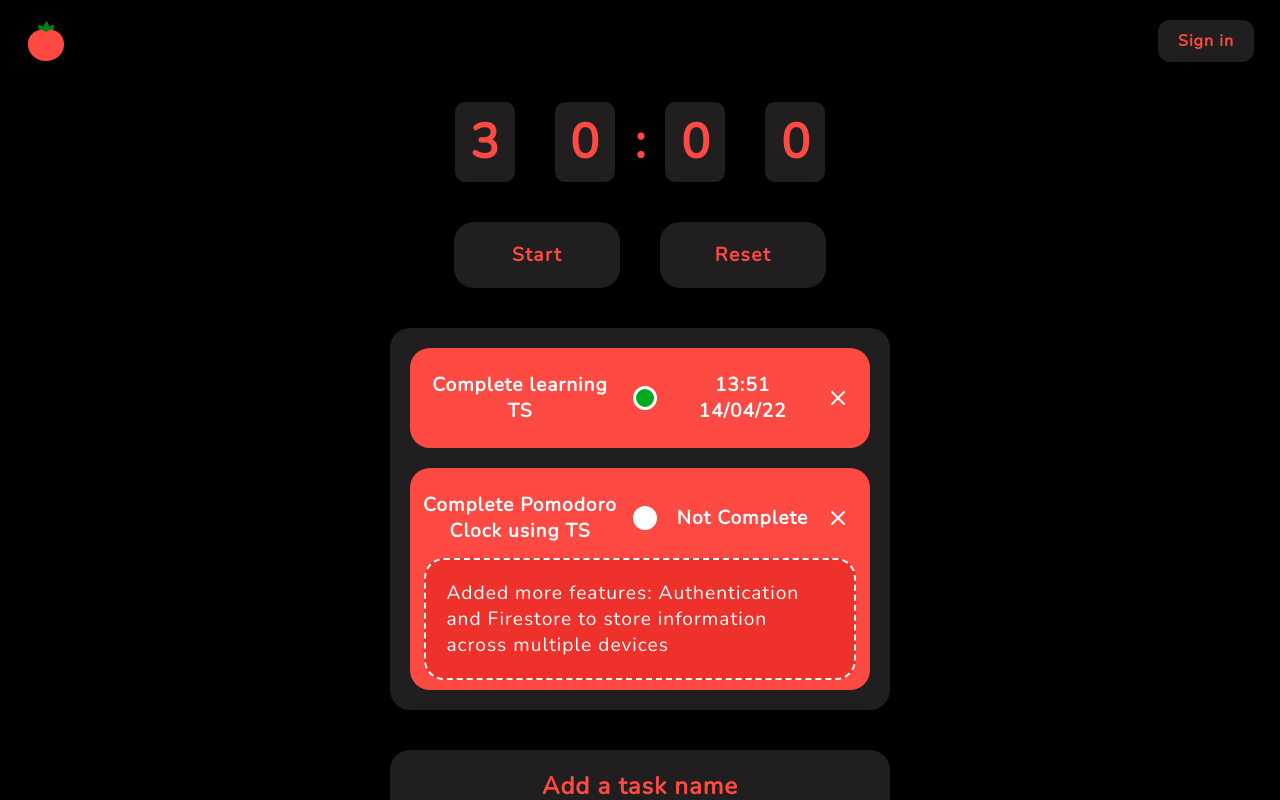
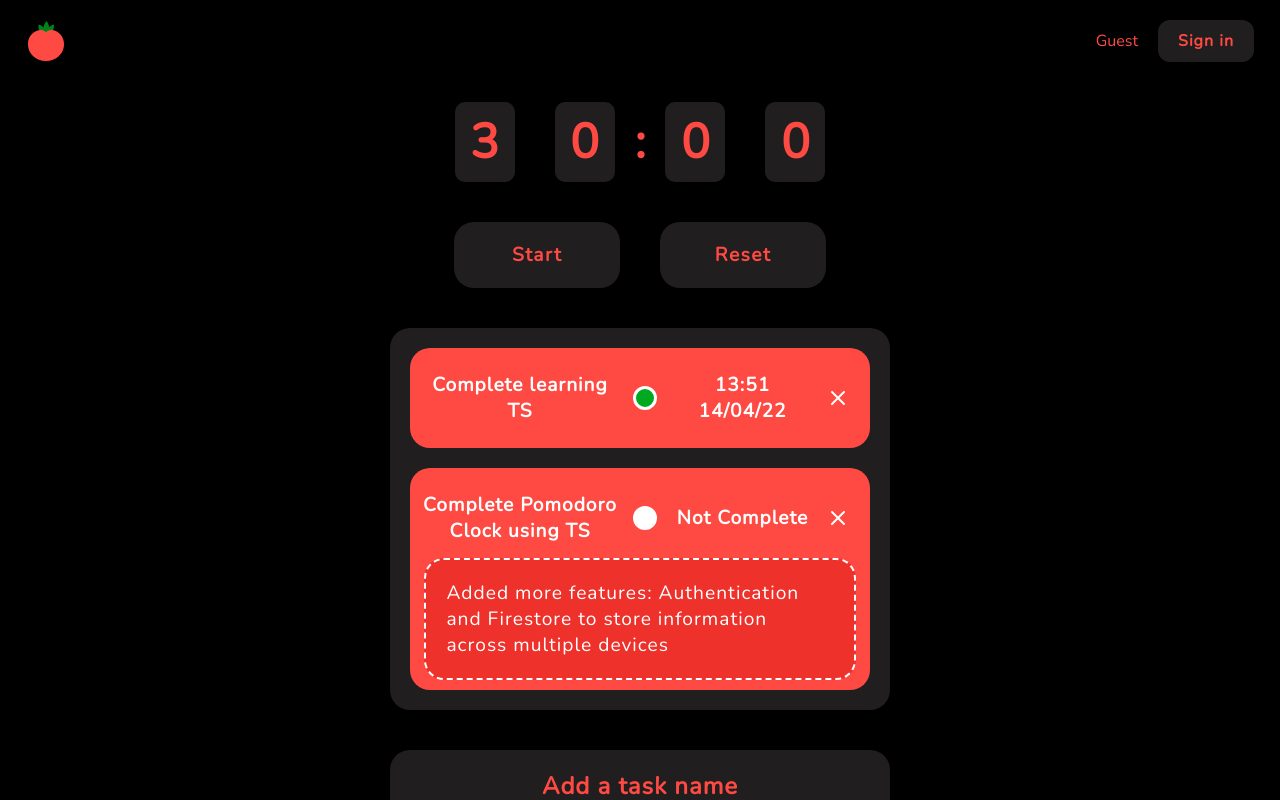
Before and after one commit to khanhngn-dev/PomodoroPWA, a React (Create React App) app: page / in a window 1280 px wide. Shown: the top 800 px of the page. Built offline with nearby package versions, Linux system fonts and the light colour scheme; no server answers.

Commit message:
Added support for username

```diff
--- a/src/components/nav-bar/nav-bar.component.tsx
+++ b/src/components/nav-bar/nav-bar.component.tsx
@@ -2,10 +2,16 @@ import { useDispatch, useSelector } from 'react-redux';
 import { useNavigate } from 'react-router';
 
 import { selectCurrentUser } from '../../store/user/user.selectors';
+import { signOutUser } from '../../store/user/user.action';
 
 import { ReactComponent as Pomologo } from '../../assets/tomato-svgrepo-com.svg';
-import { LogoContainer, NavBarContainer, LinkContainer, LinkWrapper } from './nav-bar.styles';
-import { signOutUser } from '../../store/user/user.action';
+import {
+	LogoContainer,
+	NavBarContainer,
+	LinkContainer,
+	LinkWrapper,
+	DisplayNameWrapper,
+} from './nav-bar.styles';
 
 const NavBar = () => {
 	const user = useSelector(selectCurrentUser);
@@ -22,6 +28,7 @@ const NavBar = () => {
 				<Pomologo onClick={() => navigate('/')} />
 			</LogoContainer>
 			<LinkContainer>
+				<DisplayNameWrapper>{user ? user.email : 'Guest'}</DisplayNameWrapper>
 				{user ? (
 					<LinkWrapper onClick={signOutHandler} as='span'>
 						Sign out
--- a/src/components/nav-bar/nav-bar.styles.tsx
+++ b/src/components/nav-bar/nav-bar.styles.tsx
@@ -38,3 +38,7 @@ export const LinkWrapper = styled(Link)`
 		background-color: var(--color-lighter-grey);
 	}
 `;
+
+export const DisplayNameWrapper = styled.span`
+	color: var(--color-primary);
+`;
```
